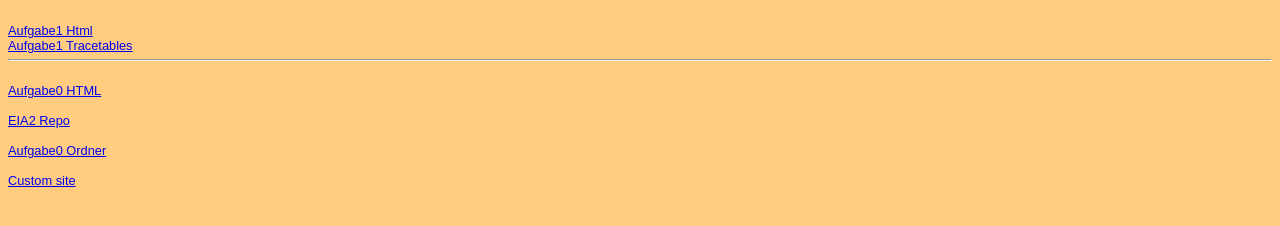
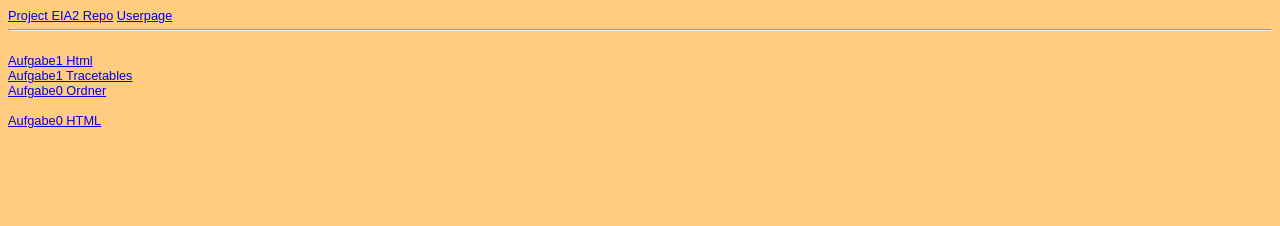
Before and after one commit to obiwan1337/Obiwan1337.github.io, a plain HTML site: page Steckbrief/steckbrief.htm in a window 1280 px wide. Drawn offline with Linux system fonts and the light colour scheme.

Commit message:
Add files via upload
neue Anordnung

```diff
--- a/Steckbrief/steckbrief.htm
+++ b/Steckbrief/steckbrief.htm
@@ -14,13 +14,12 @@
           </head>
 
 <body>
-
+          <a href="https://github.com/obiwan1337/EIA2" target="_blank">Project EIA2 Repo</a>
+          <a href="https://obiwan1337.github.io" target="_blank">Userpage</a>
+          <hr></hr>
           <br><a href="https://obiwan1337.github.io/EIA2/Aufg1/EIA2/Aufg1/aufg1.html" target="_blank">Aufgabe1 Html</a></br>
           <a href="https://obiwan1337.github.io/EIA2/Aufg1/aufg1_1%20cows%20+%201_2%20Boxes.pdf" target="_blank">Aufgabe1 Tracetables</a>
-          <hr></hr>
+          <br><a href="https://github.com/obiwan1337/EIA2/tree/master/Aufg0" target="_blank">Aufgabe0 Ordner</a></br>
           <br><a href="https://obiwan1337.github.io/EIA2/Aufg0/aufg0.html" target="_blank">Aufgabe0 HTML</a></br>
-          <br><a href="https://github.com/obiwan1337/EIA2" target="_blank">EIA2 Repo</a></br>
-          <br><a href="https://github.com/obiwan1337/EIA2/tree/master/Aufg0" target="_blank">Aufgabe0 Ordner</a></br>
-          <br><a href="https://obiwan1337.github.io" target="_blank">Custom site</a></br>
         </body>
 </html>
```
